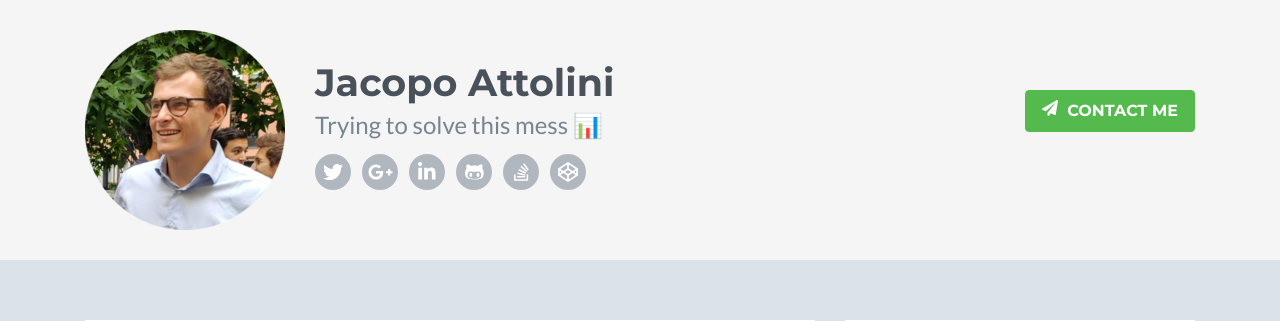
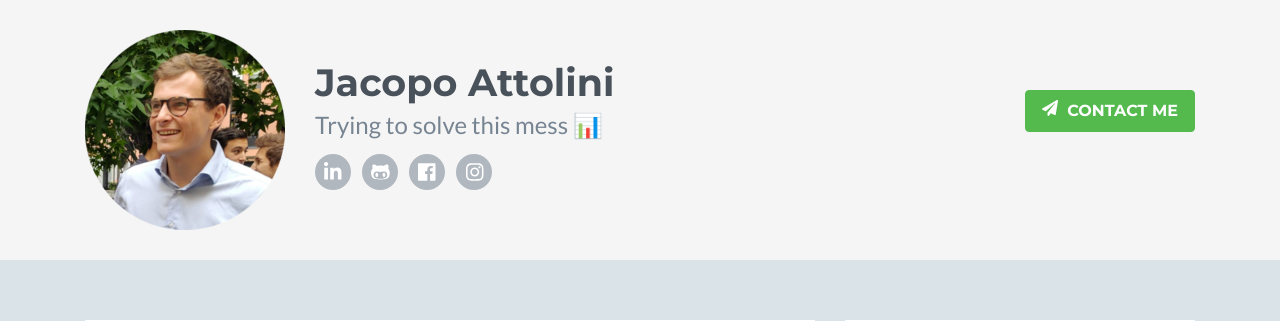
Before and after one commit to Attol8/JacopoAttolini, a Flask app: page / in a window 1280 px wide. Shown: the top 321 px of the page. Run offline with Flask 2, Linux system fonts and the light colour scheme; some libraries are stand-ins or nearby versions.

Commit message:
new icons

```diff
--- a/templates/index.html
+++ b/templates/index.html
@@ -39,15 +39,13 @@
                 <h1 class="name">Jacopo Attolini</h1>
                 <h2 class="desc">Trying to solve this mess 📊</h2>
                 <ul class="social list-inline">
-                    <li class="list-inline-item"><a href="#"><i class="fab fa-twitter"></i></a></li>
-                    <li class="list-inline-item"><a href="#"><i class="fab fa-google-plus-g"></i></a></li>
-                    <li class="list-inline-item"><a href="#"><i class="fab fa-linkedin-in"></i></a></li>
-                    <li class="list-inline-item"><a href="#"><i class="fab fa-github-alt"></i></a></li>
-                    <li class="list-inline-item"><a href="#"><i class="fab fa-stack-overflow"></i></a></li>
-                    <li class="list-inline-item last-item"><a href="#"><i class="fab fa-codepen"></i></a></li>
+                    <li class="list-inline-item"><a href="https://www.linkedin.com/in/jacopo-attolini-476484141/"><i class="fab fa-linkedin-in"></i></a></li>
+                    <li class="list-inline-item"><a href="https://github.com/Attol8"><i class="fab fa-github-alt"></i></a></li>
+                    <li class="list-inline-item"><a href="https://www.facebook.com/jacopo.attolini"><i class="fab fa-facebook"></i></a></li>
+                    <li class="list-inline-item last-item"><a href="#"><i class="fab fa-instagram"></i></a></li>
                 </ul>
             </div><!--//profile-->
-            <a class="btn btn-cta-primary float-right" href="https://themes.3rdwavemedia.com/" target="_blank"><i class="fas fa-paper-plane"></i> Contact Me</a>
+            <a class="btn btn-cta-primary float-right" href="ja00544@surrey.ac.uk" target="_blank"><i class="fas fa-paper-plane"></i> Contact Me</a>
         </div><!--//container-->
     </header><!--//header-->
 
```
